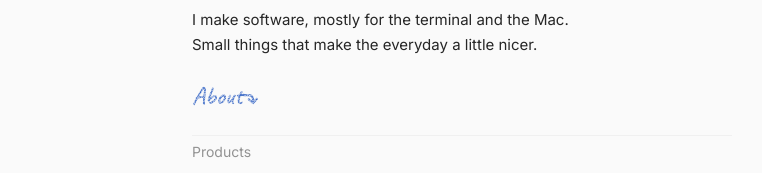
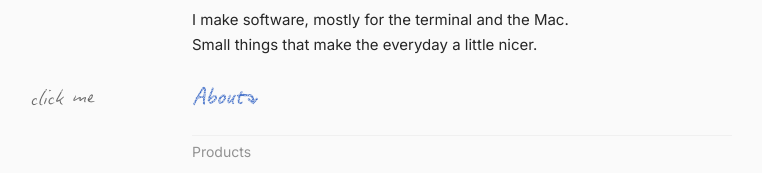
Before and after one commit to fschrhunt/www, a Next.js app: page / in a window 1280 px wide. Shown: the part 223-396 px from the top of the page, without its empty margins (178-940 px from the left). Built offline with nearby package versions, Linux system fonts and the light colour scheme.

Commit message:
Replace About blink with handwritten invitation

```diff
--- a/src/app/globals.css
+++ b/src/app/globals.css
@@ -51,7 +51,7 @@ a:focus:not(:focus-visible), button:focus:not(:focus-visible) { outline: none; }
 
 /* A curved line leads from About into the passage; text unfolds in reading order. */
 .about-passage { margin-top: 17px; }
-.about-passage > h2 { display: flex; }
+.about-passage > h2 { position: relative; display: flex; align-items: center; }
 .about-passage:has(.about-trigger[aria-expanded="false"]) + .products { margin-top: 17px; }
 .about-trigger { position: relative; display: inline-flex; align-items: center; gap: 0; min-height: 44px; padding: 0; border: 0; background: none; color: var(--muted); font-size: 14px; transition: color 180ms; }
 .about-trigger:hover, .about-trigger[aria-expanded="true"] { color: #2854b4; }
@@ -60,10 +60,19 @@ a:focus:not(:focus-visible), button:focus:not(:focus-visible) { outline: none; }
 .crayon-definitions { position: absolute; pointer-events: none; }
 .about-trigger { color: #3565c5; font-family: var(--font-crayon), cursive; font-size: 25px; font-weight: 600; }
 .about-label, .about-arrow { filter: url(#about-crayon); }
-/* A brief, slow blink invites opening About; interaction and reduced motion keep it steady. */
-.about-trigger[data-unopened="true"][aria-expanded="false"] { animation: about-blink 3s ease-in-out 1s infinite; }
-.about-trigger:hover, .about-trigger:focus-visible { animation: none; }
-@keyframes about-blink { 0%, 65%, 100% { opacity: 1; } 78% { opacity: .4; } }
+/* A handwritten margin note invites the first opening without a repeating animation. */
+.about-annotation { position: absolute; right: calc(100% + 16px); top: 50%; display: flex; align-items: center; gap: 14px; width: 145px; transform: translateY(-50%) rotate(-3deg); color: #666; font-family: var(--font-annotation), cursive; font-size: 21px; font-weight: 400; font-feature-settings: "ss03" on; line-height: 1.05; text-align: right; opacity: 0; visibility: hidden; pointer-events: none; transition: opacity 250ms, visibility 250ms; }
+.about-annotation[data-visible="true"] { opacity: 1; visibility: visible; }
+.about-annotation svg { flex-shrink: 0; }
+.annotation-point { display: none; }
+.about-annotation path { stroke-dasharray: 1; stroke-dashoffset: 0; }
+.about-annotation[data-visible="true"] path { animation: annotation-draw 450ms 100ms cubic-bezier(.4,0,.2,1) both; }
+@keyframes annotation-draw { from { stroke-dashoffset: 1; } to { stroke-dashoffset: 0; } }
+@media (max-width: 900px) {
+  .about-annotation { position: static; order: 2; flex-direction: row-reverse; width: auto; margin-left: 18px; gap: 12px; transform: rotate(-3deg); font-size: 19px; text-align: left; }
+  .annotation-bracket { display: none; }
+  .annotation-point { display: block; }
+}
 .about-reveal { display: grid; grid-template-rows: 0fr; visibility: hidden; transition: grid-template-rows 550ms cubic-bezier(.22,1,.36,1), visibility 550ms; }
 .about-reveal[data-open="true"] { grid-template-rows: 1fr; visibility: visible; }
 .about-clip { min-height: 0; overflow: hidden; }
--- a/src/app/notes/i-aquired-a-color/page.tsx
+++ b/src/app/notes/i-aquired-a-color/page.tsx
@@ -18,7 +18,7 @@ export default function ColorNote() {
         <div className="product-meta"><time dateTime="2026-08-30">August 30, 2026</time><span>1 min read</span></div>
         <p>this is my favorite blue.</p>
         <figure className="color-note-swatch">
-          <div role="img" aria-label="A swatch of Fischer blue, hex 3565C5"><span>fischer blue</span></div>
+          <div role="img" aria-label="A swatch of Fischer bleu, hex 3565C5"><span>fischer bleu</span></div>
           <figcaption><span>#3565C5</span><span>rgb 53, 101, 197</span></figcaption>
         </figure>
         <p>i wanted something to call it besides &quot;that blue.&quot; #3565C5 is precise, but it sounds like a replacement part.</p>
--- a/src/components/about-passage.tsx
+++ b/src/components/about-passage.tsx
@@ -4,10 +4,15 @@ import { useState, useSyncExternalStore } from "react";
 import localFont from "next/font/local";
 
 const crayon = localFont({ src: "../app/fonts/caveat.ttf", variable: "--font-crayon", display: "swap", weight: "400 700" });
+const handwriting = localFont({ src: "../app/fonts/benji-script.woff", variable: "--font-annotation", display: "swap" });
+const invitationKey = "www:about-invitation-dismissed";
 let openedThisVisit = false;
 
-/** Remember About within this document, including client-side page navigation. */
-function hasOpenedAbout() { return openedThisVisit; }
+/** Keep the invitation dismissed across navigation and refreshes in this tab. */
+function hasOpenedAbout() {
+  try { return openedThisVisit || sessionStorage.getItem(invitationKey) === "true"; }
+  catch { return openedThisVisit; }
+}
 
 /** Notify mounted disclosures when About is opened during this visit. */
 function subscribeToAbout(callback: () => void) {
@@ -15,7 +20,7 @@ function subscribeToAbout(callback: () => void) {
   return () => window.removeEventListener("about-opened", callback);
 }
 
-/** Keep the invitation still until the client checks this visit's interaction. */
+/** Hide the invitation until the client checks this visit's interaction. */
 function serverSnapshot() { return true; }
 
 /** An inline About disclosure that animates to the passage's natural height. */
@@ -27,12 +32,14 @@ export function AboutPassage() {
   function toggleAbout() {
     if (!open && !hasOpened) {
       openedThisVisit = true;
+      try { sessionStorage.setItem(invitationKey, "true"); }
+      catch { /* Memory still preserves dismissal during internal navigation. */ }
       window.dispatchEvent(new Event("about-opened"));
     }
     setOpen(!open);
   }
 
-  return <section className={`about-passage ${crayon.variable}`} aria-labelledby="about-heading">
+  return <section className={`about-passage ${crayon.variable} ${handwriting.variable}`} aria-labelledby="about-heading">
     <svg className="crayon-definitions" width="0" height="0" aria-hidden="true">
       <defs><filter id="about-crayon" x="-10%" y="-15%" width="120%" height="130%" colorInterpolationFilters="sRGB">
         <feTurbulence type="fractalNoise" baseFrequency=".85" numOctaves="3" seed="8" result="grain" />
@@ -43,6 +50,13 @@ export function AboutPassage() {
       </filter></defs>
     </svg>
     <h2 id="about-heading">
+      <span className="about-annotation" data-visible={!hasOpened} aria-hidden="true">
+        <span>click me</span>
+        <svg width="14" height="46" viewBox="0 0 14 46" fill="none">
+          <path className="annotation-bracket" pathLength="1" d="M2 3.5c3 .6 6 .1 9-.4-.6 13 .6 27-.1 40.5-3-.4-6-.3-9 .4" stroke="currentColor" strokeWidth="1.15" strokeLinecap="round" strokeLinejoin="round" />
+          <path className="annotation-point" pathLength="1" d="M12 3c-6-.4-5 7-5.4 12.5C6.3 19 4.5 21.5 2 23c3 1.4 4.5 3.5 4.7 7.2C7 36 6 43 12 43" stroke="currentColor" strokeWidth="1.15" strokeLinecap="round" strokeLinejoin="round" />
+        </svg>
+      </span>
       <button className="about-trigger" type="button" data-unopened={!hasOpened} aria-expanded={open} aria-controls="about-content" onClick={toggleAbout}>
         <span className="about-label">About</span> <svg className="about-arrow" width="20" height="22" viewBox="0 0 20 22" fill="none" aria-hidden="true">
           <path d="M1 10c3-.5 5.4.7 7.3.1 3-.5 5.2 2 4.7 5.2l.1 2.7m-4.3-3.7 4.3 3.7 3.8-4.2" stroke="currentColor" strokeWidth="2.2" strokeLinecap="round" strokeLinejoin="round" />
--- a/src/site-updated.json
+++ b/src/site-updated.json
@@ -1,3 +1,3 @@
 {
-  "updatedAt": "2026-09-07T11:30:52.848Z"
+  "updatedAt": "2026-09-07T11:40:10.895Z"
 }
```
Also changed, not shown: .agents/site.md, src/app/fonts/benji-script.woff (added), 2 other files (tests, documents, lock files or other folders).
